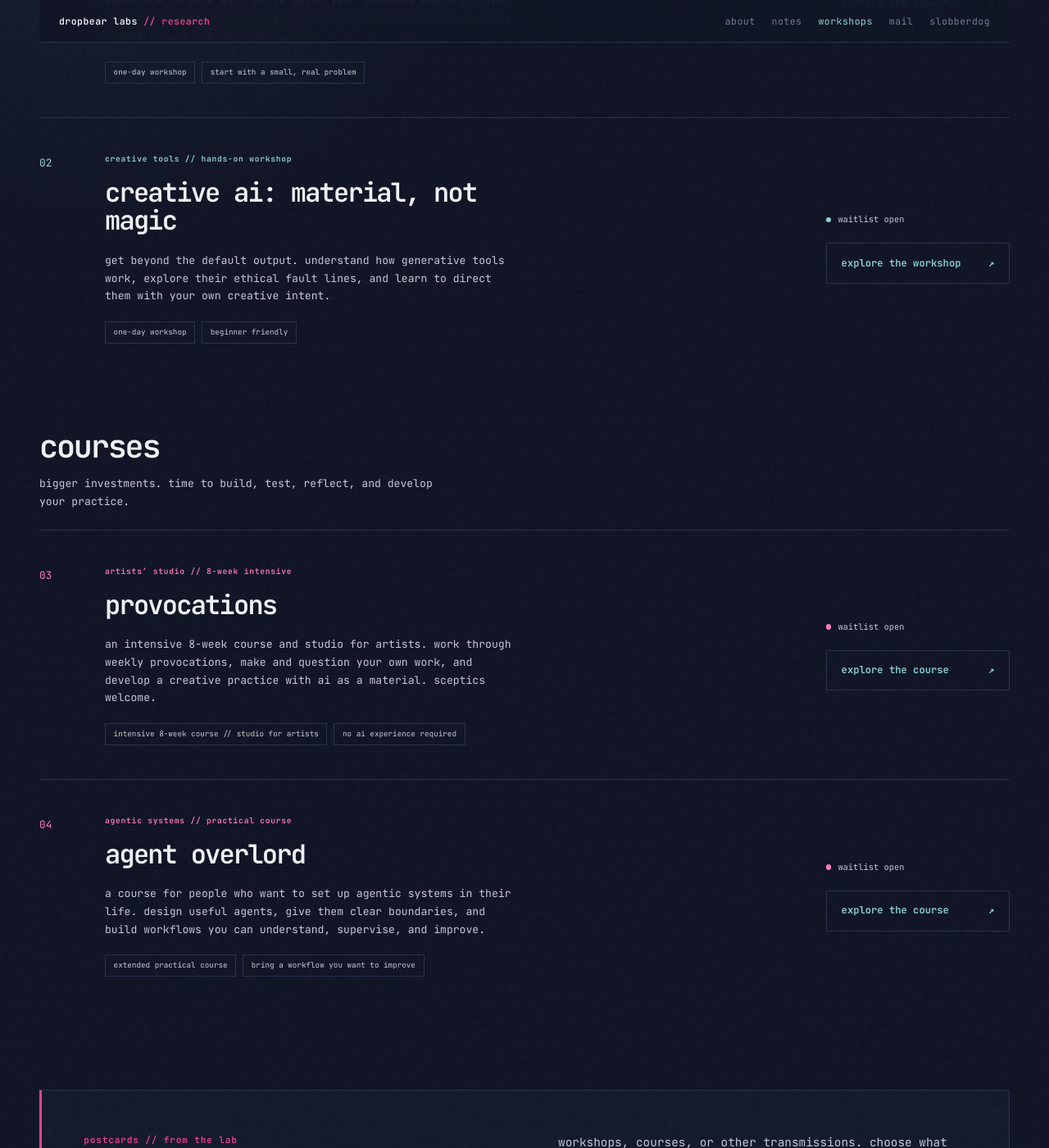
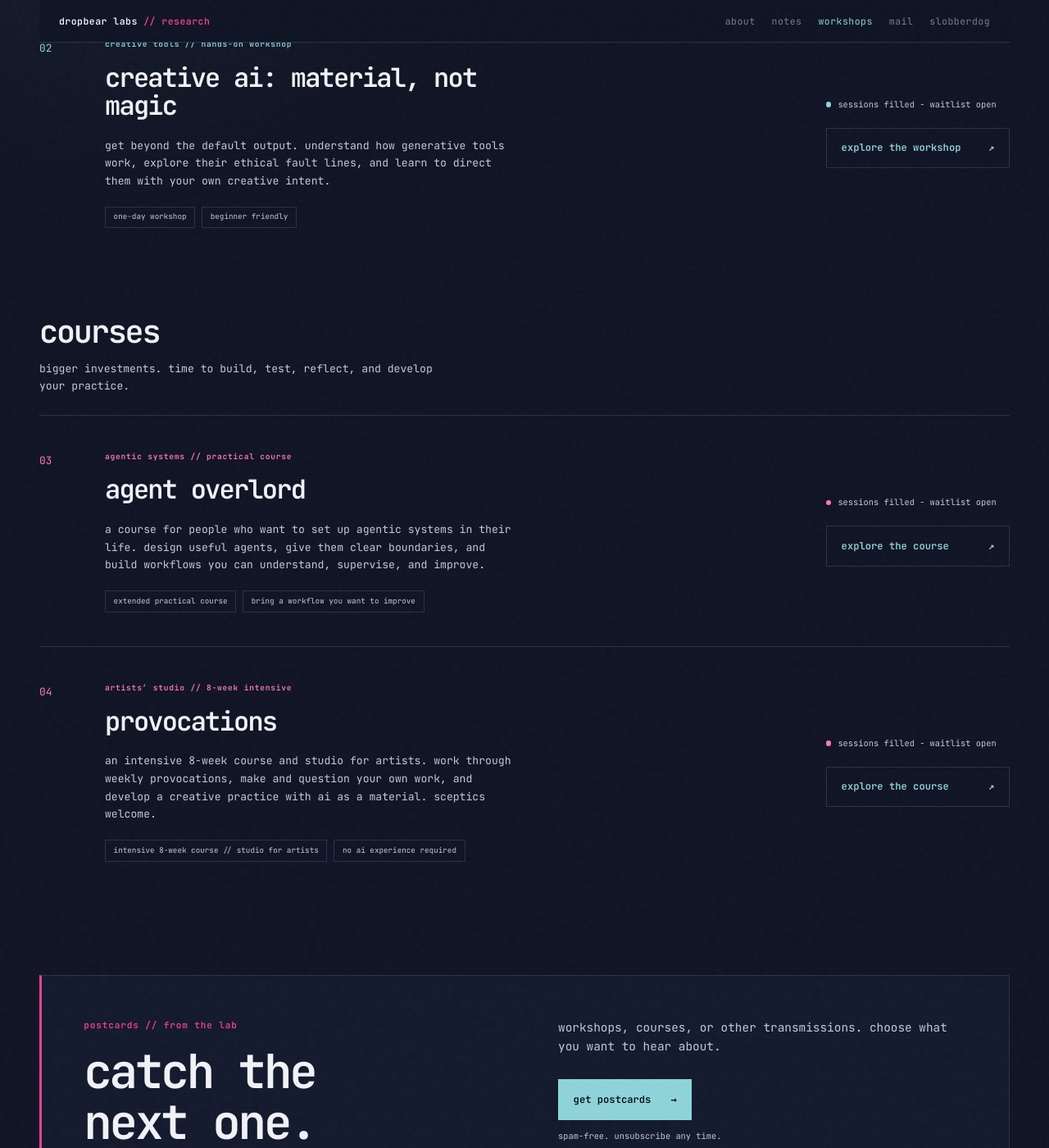
Before and after one commit to dr0pb34r/dr0pb34r.github.io, a Jekyll site: the page built from workshops/index.html, in a window 1280 px wide and 1400 px high, scrolled down 1418 px. Shown: the whole window at 82% size. Built offline with Jekyll 4.4.1, drawn with Linux system fonts in a browser that asks for light colours; some of the changed text lies outside the part shown.

Commit message:
Refine add drop page copy and current waitlist notices

```diff
--- a/_data/workshops.json
+++ b/_data/workshops.json
@@ -1,6 +1,7 @@
 {
   "newsletter_name": "postcards",
-  "form_revision": "20261117-postcards-preferences",
+  "form_revision": "20261117-add-drop",
+  "waitlist_notice": "sessions filled - waitlist open",
   "newsletter_provider": "Kit",
   "newsletter_form_url": "https://dropbear-labs.kit.com/266d2fa377",
   "newsletter_embed_url": "https://dropbear-labs.kit.com/266d2fa377/index.js",
--- a/_includes/offering-card.html
+++ b/_includes/offering-card.html
@@ -9,8 +9,8 @@
   <div class="course-row-action">
     {% assign current_time = site.time | date: '%s' | plus: 0 %}{% assign end_time = include.course.session.ends_at | date: '%s' | plus: 0 %}
     {% if include.course.session.ends_at != '' and end_time > current_time and include.course.session.status != 'upcoming' %}
-    <span class="course-status" data-catalogue-session-end="{{ include.course.session.ends_at | escape }}">{% if include.course.session.status == 'open' %}bookings open{% elsif include.course.session.status == 'sold_out' %}session full · waitlist open{% else %}session announced{% endif %}</span>
-    {% else %}<span class="course-status">waitlist open</span>{% endif %}
+    <span class="course-status" data-catalogue-session-end="{{ include.course.session.ends_at | escape }}" data-waitlist-notice="{{ site.data.workshops.waitlist_notice | default: 'waitlist open' | escape }}">{% if include.course.session.status == 'open' %}bookings open{% elsif include.course.session.status == 'sold_out' %}{{ site.data.workshops.waitlist_notice | default: 'waitlist open' | escape }}{% else %}session announced{% endif %}</span>
+    {% else %}<span class="course-status">{{ site.data.workshops.waitlist_notice | default: 'waitlist open' | escape }}</span>{% endif %}
     <a class="workshop-button button-outline" href="{{ include.course.path | relative_url }}">explore the {{ include.course.type }} <span aria-hidden="true">↗</span></a>
   </div>
 </article>
--- a/assets/js/workshops.js
+++ b/assets/js/workshops.js
@@ -8,7 +8,7 @@ document.querySelectorAll('[data-session-end]').forEach((panel) => {
 });
 document.querySelectorAll('[data-catalogue-session-end]').forEach((label) => {
   const end = Date.parse(label.dataset.catalogueSessionEnd);
-  if (Number.isFinite(end) && end <= Date.now()) label.textContent = 'waitlist open';
+  if (Number.isFinite(end) && end <= Date.now()) label.textContent = label.dataset.waitlistNotice || 'waitlist open';
 });
 
 // Kit loads its forms asynchronously. Keep preference choices optional and
--- a/workshops/index.html
+++ b/workshops/index.html
@@ -7,20 +7,19 @@ workshop_styles: true
 ---
 <section class="hero workshops-hero">
   <div class="hero-copy">
-    <p class="eyebrow">dropbear labs // workshops and courses</p>
-    <h1>listen<br>watch<br><span>do.</span></h1>
-    <p class="lede">creative experiments, critical questions, and useful things you can build yourself. get to know ai by getting your hands into it.</p>
-    <div class="workshop-actions"><a class="workshop-button" href="#offerings">find your next thing <span aria-hidden="true">↓</span></a><a class="text-link" href="{{ '/updates/' | relative_url }}">send me postcards →</a></div>
+    <p class="eyebrow">workshops &amp;&amp; courses</p>
+    <h1>add <span>//</span> drop.</h1>
+    <p class="lede">back to school. join me for creative experiments, difficult questions and supercharged personal projects.</p>
+    <div class="workshop-actions"><a class="text-link" href="#offerings">pick your class <span aria-hidden="true">↓</span></a></div>
   </div>
   <figure class="hero-mark">
     <img src="{{ '/wtf.png' | relative_url }}" alt="dropbear labs: a drop bear at a computer">
-    <figcaption>curiosity encouraged // sceptics welcome</figcaption>
   </figure>
 </section>
 <section class="course-catalogue" id="offerings">
-  <header class="catalogue-header"><div><p class="eyebrow">current offerings</p><h2>what do you<br>want to make?</h2></div><p>a day to explore something new, or a bigger investment in your practice. join a waitlist even when the next date isn’t booked.</p></header>
+  <p class="eyebrow">current offerings</p>
   <section class="offering-group" id="workshops" aria-labelledby="workshops-heading">
-    <header class="offering-group-header"><h2 id="workshops-heading">workshops</h2><p>short, one-day things. come curious, make something, take it with you.</p></header>
+    <header class="offering-group-header"><h2 id="workshops-heading">workshops</h2><p>short, one-day things. come curious (or skeptical!), make something, take it with you.</p></header>
     {% assign workshops = site.data.courses | where: 'type', 'workshop' %}{% for course in workshops %}{% include offering-card.html course=course %}{% endfor %}
   </section>
   <section class="offering-group" id="courses" aria-labelledby="courses-heading">
```
Also changed, not shown: WORKSHOPS.md (+9 -3 lines), _data/courses.json (+51 -51 lines).
